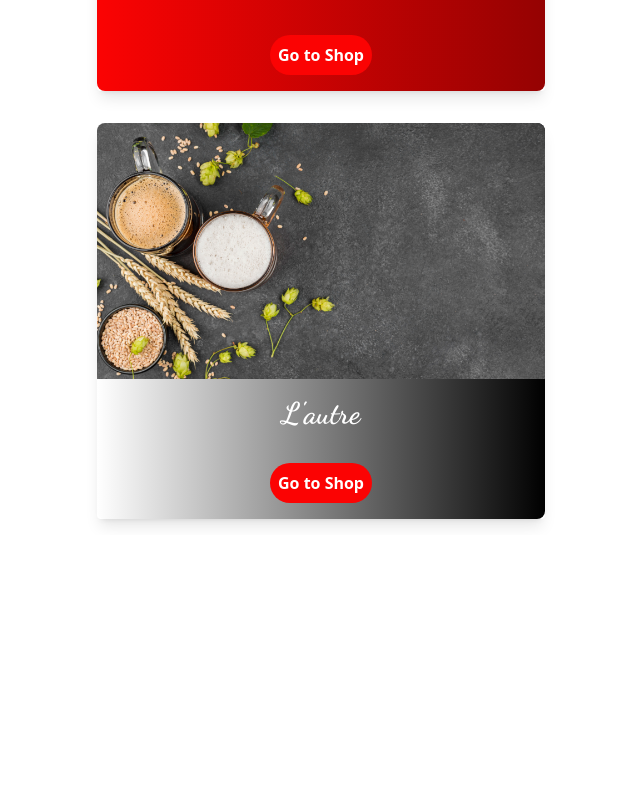
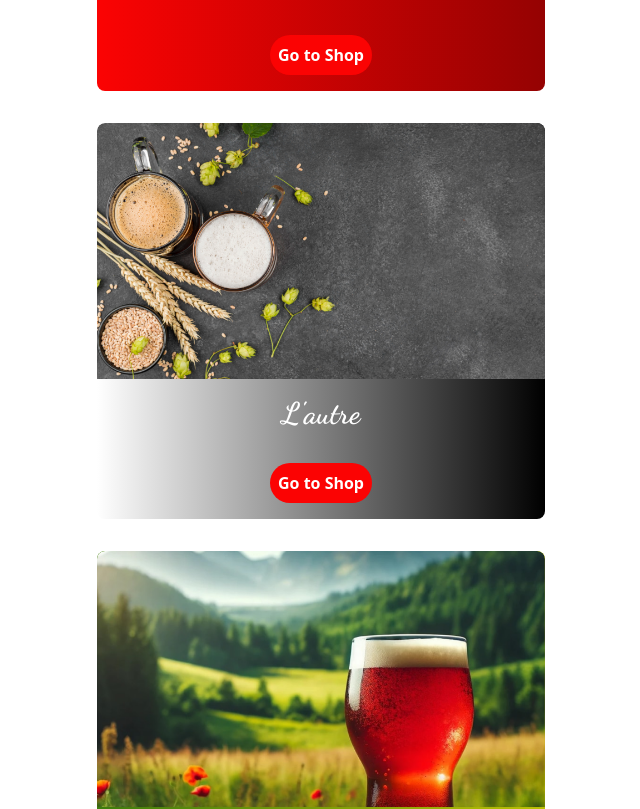
Before and after one commit to YasmineSan/integration, a Next.js app: page /shop in a window 1280 px wide. Shown: the part 1125-1934 px from the top of the page, without its empty margins (319-959 px from the left). Before the commit the page ends 1660 px from the top, so only its background shows below. Built offline with nearby package versions, Linux system fonts and the light colour scheme; a web font is replaced by a local one.

Commit message:
feat: Add lazy loading for images in shop page and update color scheme

```diff
--- a/components/BeerHighlight.js
+++ b/components/BeerHighlight.js
@@ -3,18 +3,23 @@ import classNames from 'classnames';
 
 const BeerHighlight = ({ beerName, imageUrl, gradientColors }) => {
   const gradientClass = classNames(
-    'bg-gradient-to-r',
+    'bg-gradient-to-r relative overflow-hidden', // Ajout de `relative` et `overflow-hidden` pour le positionnement des bulles
     {
       'from-white to-black': gradientColors[0] === '#ffffff' && gradientColors[1] === '#000000',
       'from-flori-red to-flori-dark-red': gradientColors[0] === '#FB0303' && gradientColors[1] === '#950202',
-      // Ajoutez d'autres combinaisons de classes ici si nécessaire
+      'from-flori-green to-flori-dark-green': gradientColors[0] === '#3D7C0C' && gradientColors[1] === '#BBBF03',
     }
   );
 
   return (
     <div className={`${gradientClass} rounded-lg max-w-md mx-auto`}>
-      <div className="flex flex-col items-center shadow-lg hover:shadow-2xl transition-shadow duration-300 rounded">
-      <img src={imageUrl} alt={beerName} className="w-full h-64 object-cover rounded-t-lg" />
+      <div className="bubble-container absolute inset-0 pointer-events-none">
+        {[...Array(20)].map((_, i) => (
+          <div key={i} className="bubble"></div>
+        ))}
+      </div>
+      <div className="flex flex-col items-center shadow-lg hover:shadow-2xl transition-shadow duration-300 rounded relative z-10">
+        <img src={imageUrl} alt={beerName} className="w-full h-64 object-cover rounded-t-lg" />
         <h2 className="text-white text-3xl font-dancing font-bold my-4">{beerName}</h2>
         <button className="bg-[#FB0303] text-white font-bold p-2 my-4 rounded-full hover:bg-white hover:text-[#FB0303] transition">
           <a href='/shop'>Go to Shop</a>
--- a/components/Footer.js
+++ b/components/Footer.js
@@ -68,10 +68,10 @@ export default function Footer() {
         <div className="bubble"></div>
       </div>
 
-      <div className="relative z-10 text-center p-4">
+      {/* <div className="relative z-10 text-center p-4">
         <h2 className="text-2xl font-bold text-black">Merci de nous avoir visités !</h2>
         <p className="text-black">Profitez bien de notre site et de nos produits.</p>
-      </div>
+      </div> */}
     </footer>
   );
 }
--- a/pages/shop.js
+++ b/pages/shop.js
@@ -19,6 +19,11 @@ export default function Shop() {
             imageUrl="\img\top-view-beer-frame-with-copy-space.jpg"
             gradientColors={['#ffffff', '#000000']}
           />
+          <BeerHighlight
+            beerName="L'alternative"
+            imageUrl="\img\Idée 1biere.png"
+            gradientColors={['#3D7C0C', '#BBBF03']}
+          />
         </div>
     </div>
   )
--- a/styles/globals.css
+++ b/styles/globals.css
@@ -133,14 +133,3 @@
       opacity: 0;
     }
   }
-  /* contour des lettre de la banner homePage */
-  .text-with-border {
-    color: white; /* Couleur du texte */
-    font-size: 3rem; /* Taille du texte */
-    font-weight: bold; /* Poids du texte */
-    text-shadow:
-      -2px -2px 0 #000,
-      2px -2px 0 #000,
-      -2px 2px 0 #000,
-      2px 2px 0 #000; /* Ombre autour du texte simulant une bordure */
-  }
--- a/tailwind.config.js
+++ b/tailwind.config.js
@@ -10,6 +10,10 @@ module.exports = {
       colors: {
         'flori-red': '#FB0303',
         'flori-dark-red': '#950202',
+        'flori-green': '#3D7C0C',
+        'flori-dark-green': '#BBBF03',
+        'flori-red': '#FB0303',
+        'flori-dark-red': '#950202',
       },
       fontFamily: {
       kameron: ['Kameron', 'serif'],
```
Also changed, not shown: public/img/Idée 1biere.png (added).
